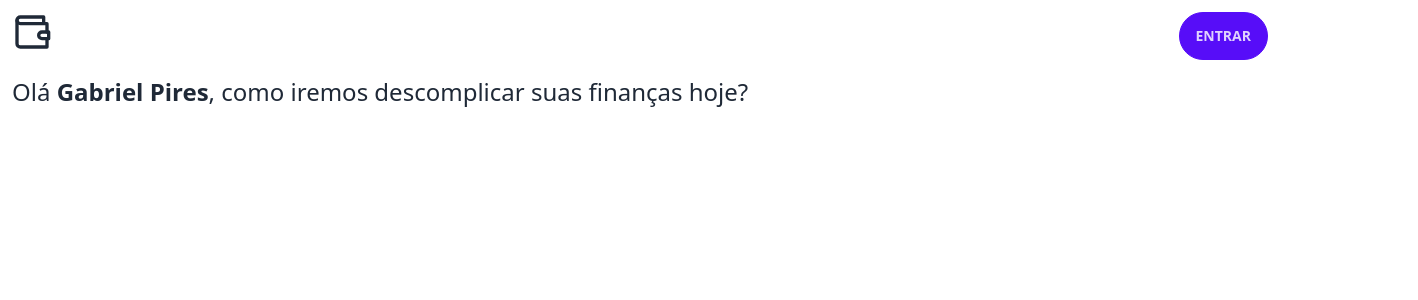
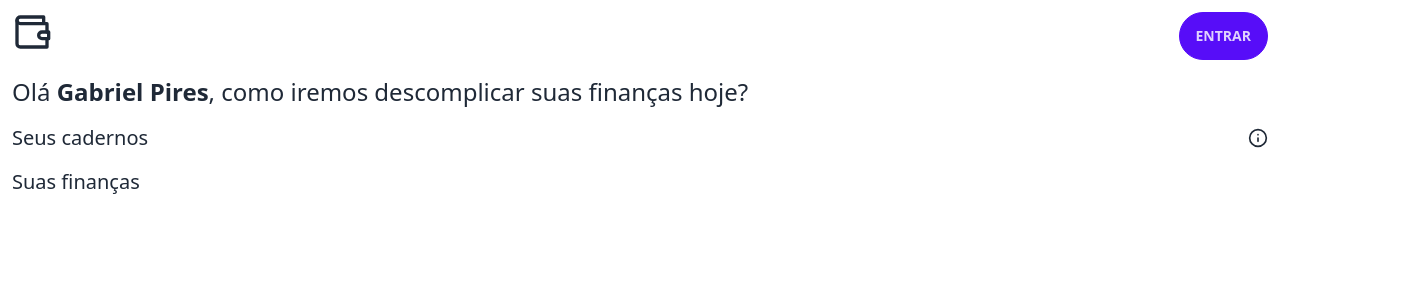
Before and after one commit to GabriPires/finote, a Next.js app: page / in a window 1280 px wide. Shown: the top 300 px of the page, 1418 px wide, since content can reach past the window. Built offline with nearby package versions, Linux system fonts and the light colour scheme.

Commit message:
feat(section-title): new section title component

```diff
--- /dev/null
+++ b/src/components/SectionTitle.tsx
@@ -0,0 +1,19 @@
+import { Info } from 'lucide-react'
+
+interface SectionTitleProps {
+  title: string
+  tip?: string
+}
+
+export function SectionTitle({ title, tip }: SectionTitleProps) {
+  return (
+    <div className="mt-4 flex items-center justify-between ">
+      <h2 className="text-xl">{title}</h2>
+      {tip && (
+        <div className="tooltip tooltip-left md:tooltip-bottom" data-tip={tip}>
+          <Info className="h-5 w-5" />
+        </div>
+      )}
+    </div>
+  )
+}
--- a/src/pages/index.tsx
+++ b/src/pages/index.tsx
@@ -1,9 +1,17 @@
 import { Header } from '@/components/Header'
+import { SectionTitle } from '@/components/SectionTitle'
 
 export default function Home() {
   return (
     <div className="flex flex-col px-3 py-3">
       <Header />
+
+      <SectionTitle
+        title="Seus cadernos"
+        tip="Cadernos são conjuntos de folhas de finanças feitos para organizar sua vida"
+      />
+
+      <SectionTitle title="Suas finanças" />
     </div>
   )
 }
```
